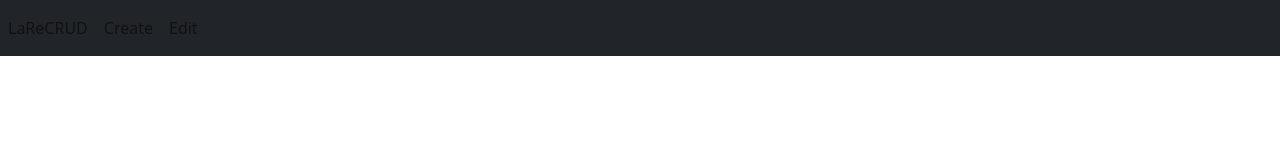
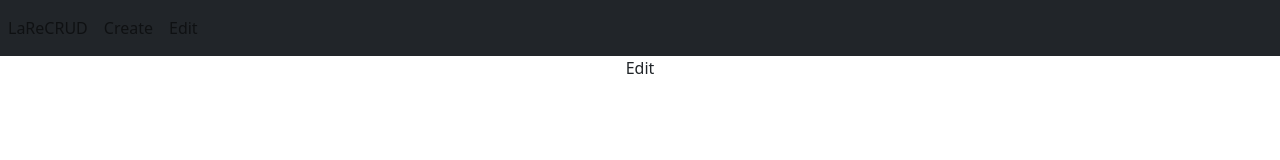
Before and after one commit to 2KAbhishek/recrud, a React (Create React App) app: page /edit/1 in a window 1280 px wide. Shown: the top 160 px of the page. Built offline with nearby package versions, Linux system fonts and the light colour scheme.

Commit message:
Add edit route

```diff
--- a/src/App.jsx
+++ b/src/App.jsx
@@ -31,7 +31,7 @@
                 <Routes>
                     <Route path='/' element={<Home />}></Route>
                     <Route path='/create' element={<Create />}></Route>
-                    <Route path='/edit' element={<Edit />}></Route>
+                    <Route path='/edit/:id' element={<Edit />}></Route>
                 </Routes>
             </div>
         </div>
```
